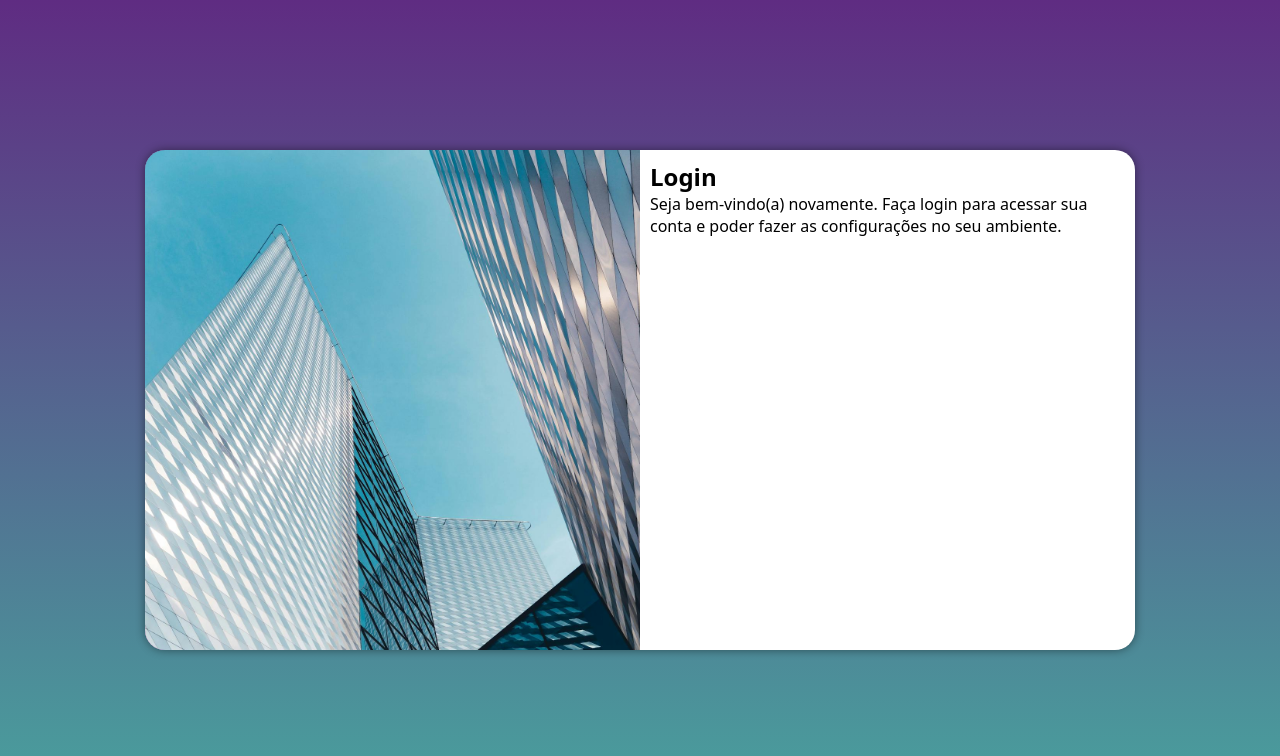
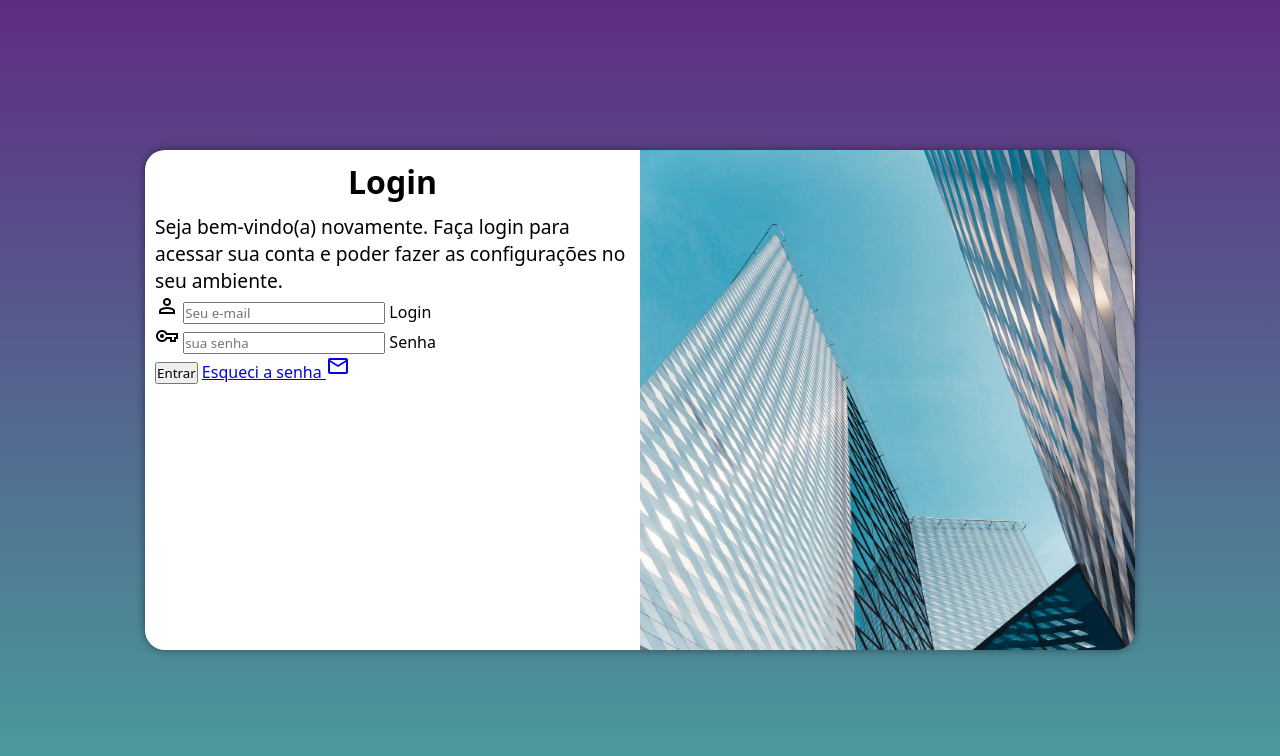
Before and after one commit to Julia61/projeto-login, a plain HTML site: page index.html in a window 1280 px wide. Drawn offline with nearby package versions, Linux system fonts and the light colour scheme.

Commit message:
adicionei o formulário

```diff
--- a/estilos/media-query.css
+++ b/estilos/media-query.css
@@ -36,14 +36,22 @@
 
     section#login > div#imagem{
 
-        float: left;
+        float: right;
         width:  50%;
         height: 100%;
     }
 
     section#login > div#formulario{
-        float: right;
+        float: left;
         width: 50%;
     }
 
+    div#formulario > h1{
+        font-size: 2em;
+    }
+
+    div#formulario > p{
+        font-size: 1.2em;
+    }
+
 }
--- a/estilos/style.css
+++ b/estilos/style.css
@@ -53,3 +53,12 @@ section#login > div#formulario{
     display: block;
     padding: 10px;
 }
+
+div#formulario > h1 {
+    text-align: center;
+    margin-bottom: 10px;
+}
+
+div#formulario > p{
+    font-size: 0.8em;
+}
--- a/index.html
+++ b/index.html
@@ -4,6 +4,7 @@
     <meta charset="UTF-8">
     <meta name="viewport" content="width=device-width, initial-scale=1.0">
     <title>Login</title>
+    <link href="https://fonts.googleapis.com/css2?family=Material+Symbols+Outlined" rel="stylesheet" />
     <link rel="stylesheet" href="estilos/style.css">
     <link rel="stylesheet" href="estilos/media-query.css">
 
@@ -17,8 +18,25 @@
             <div id="formulario">
                 <h1>Login</h1>
                 <p>Seja bem-vindo(a) novamente. Faça login para acessar sua conta e poder fazer as configurações no seu ambiente.</p>
-                <form action="login.php" method="post">
-
+                <form action="login.php" method="post" autocomplete="on">
+                    <div class="campo">
+                        <span class="material-symbols-outlined">
+                            person
+                            </span>
+                        <input type="email" name="login" id="ilogin" placeholder="Seu e-mail" autocomplete="email" required maxlength="30">
+                        <label for="ilogin">Login</label>
+                    </div>
+                    <div class="campo">
+                        <span class="material-symbols-outlined">
+                            vpn_key
+                            </span>
+                        <input type="password" name="senha" id="isenha" placeholder="sua senha" autocomplete="current-password" required minlength="8" maxlength="20">
+                        <label for="isenha">Senha</label>
+                    </div>
+                    <input type="submit" value="Entrar">
+                    <a href="esqueci.html">Esqueci a senha <span class="material-symbols-outlined">
+                        mail
+                        </span></a>
                 </form>
             </div>
 
```
